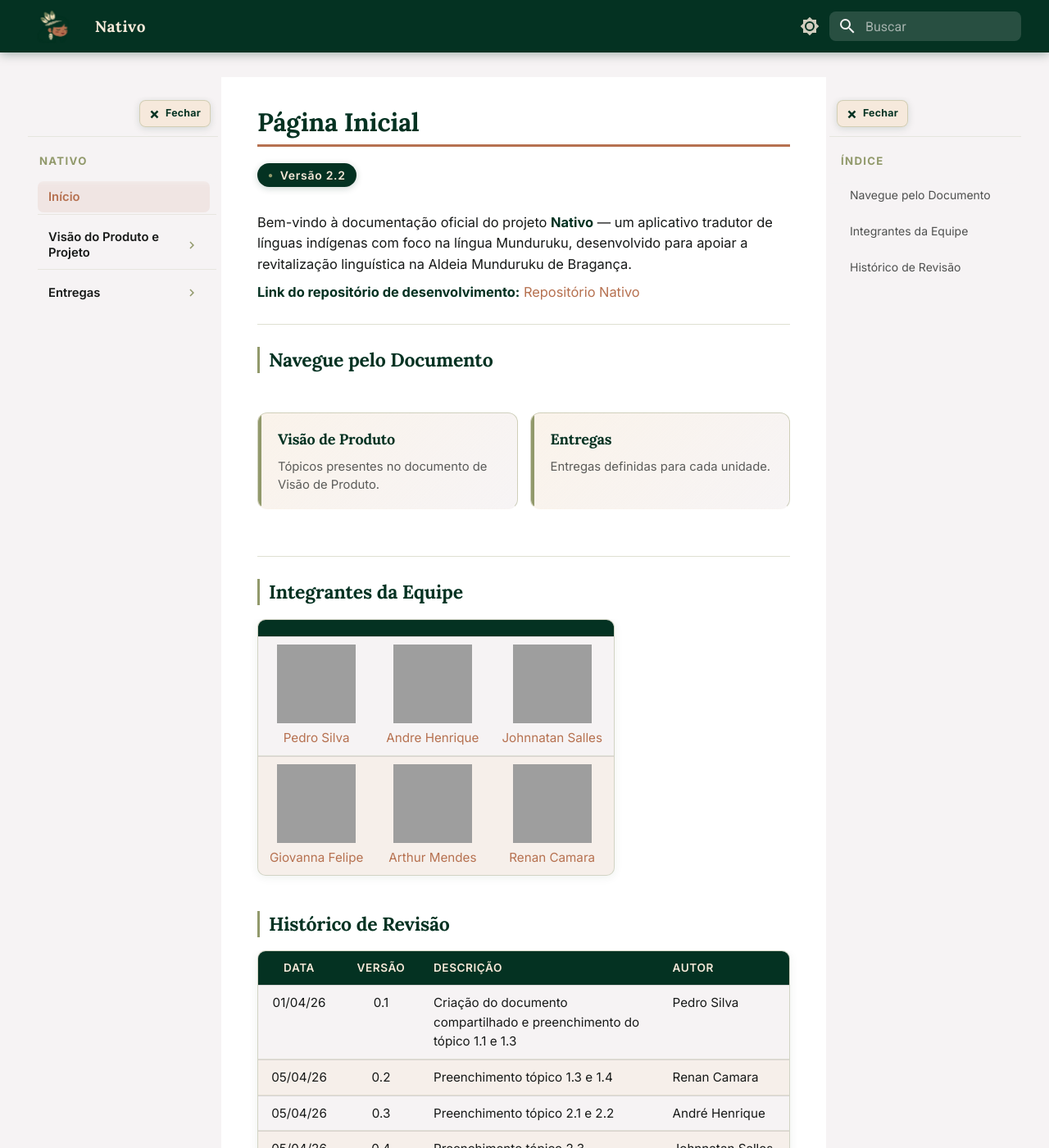
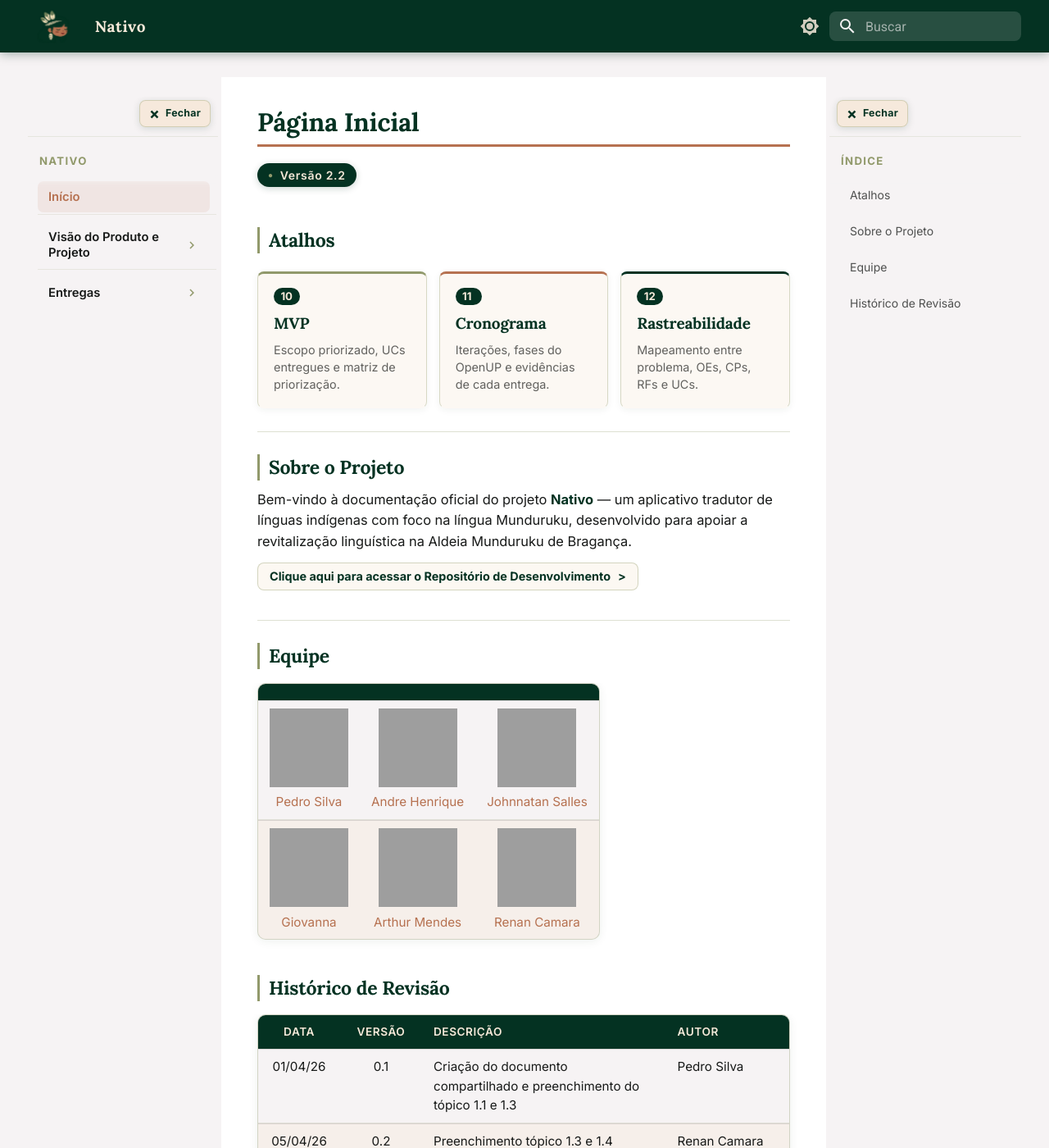
Before and after one commit to mdsreq-fga-unb/REQ-2026.1-T02-Nativo, an MkDocs documentation site: the page built from docs/index.md, in a window 1280 px wide and 1400 px high, cut to the strip 0-1400 px from the top of the window. Shown: the whole strip at 82% size. Built offline with MkDocs 1.6.1 and Material for MkDocs 9.7.7, drawn with Linux system fonts in a browser that asks for light colours; some of the changed text lies outside the part shown; grey boxes are pictures that could not be loaded.

Commit message:
pagina inicial com atalhos

```diff
--- a/docs/index.md
+++ b/docs/index.md
@@ -2,38 +2,46 @@
 
 <span class="version-badge">Versão 2.2</span>
 
-Bem-vindo à documentação oficial do projeto **Nativo** — um aplicativo tradutor de línguas indígenas com foco na língua Munduruku, desenvolvido para apoiar a revitalização linguística na Aldeia Munduruku de Bragança.
+## Atalhos
 
-**Link do repositório de desenvolvimento:** [Repositório Nativo](https://github.com/Requisitos-Anawe/Nativo){:target="_blank"}
+<div class="shortcut-cards">
+  <a class="shortcut-card shortcut-card--mvp" href="visao/mvp/">
+    <span class="shortcut-card__tag">10</span>
+    <h3>MVP</h3>
+    <p>Escopo priorizado, UCs entregues e matriz de priorização.</p>
+  </a>
 
----
+  <a class="shortcut-card shortcut-card--timeline" href="visao/cronograma/">
+    <span class="shortcut-card__tag">11</span>
+    <h3>Cronograma</h3>
+    <p>Iterações, fases do OpenUP e evidências de cada entrega.</p>
+  </a>
 
-## Navegue pelo Documento
-<div class= "section-cards">
-  <div class="section-cards">
-    <a class="section-card" href="visao/cenario">
-      <h3>Visão de Produto</h3>
-      <p>Tópicos presentes no documento de Visão de Produto.</p>
-    </a>
-  </div>
-
-  <div class="section-cards">
-    <a class="section-card" href="entregas/unidade1">
-      <h3>Entregas</h3>
-      <p>Entregas definidas para cada unidade.</p>
-    </a>
-  </div>
+  <a class="shortcut-card shortcut-card--trace" href="visao/rastreabilidade/">
+    <span class="shortcut-card__tag">12</span>
+    <h3>Rastreabilidade</h3>
+    <p>Mapeamento entre problema, OEs, CPs, RFs e UCs.</p>
+  </a>
 </div>
 
 ---
 
+## Sobre o Projeto
 
-## Integrantes da Equipe
+Bem-vindo à documentação oficial do projeto **Nativo** — um aplicativo tradutor de línguas indígenas com foco na língua Munduruku, desenvolvido para apoiar a revitalização linguística na Aldeia Munduruku de Bragança.
+
+<a class="repo-button" href="https://github.com/Requisitos-Anawe/Nativo" target="_blank" rel="noopener">
+  Clique aqui para acessar o Repositório de Desenvolvimento
+</a>
+
+---
+
+## Equipe
 
 |  |  |  |
 | :---: | :---: | :---: |
 | <a href="https://github.com/314dro" target="_blank"><img src="https://github.com/314dro.png?size=120" alt="Pedro Silva" width="96"><br>Pedro Silva</a> | <a href="https://github.com/andrehsb" target="_blank"><img src="https://github.com/andrehsb.png?size=120" alt="Andre Henrique" width="96"><br>Andre Henrique</a> | <a href="https://github.com/jsalless" target="_blank"><img src="https://github.com/jsalless.png?size=120" alt="Johnnatan Salles" width="96"><br>Johnnatan Salles</a> |
-| <a href="https://github.com/giovannafg" target="_blank"><img src="https://github.com/giovannafg.png?size=120" alt="Giovanna Felipe" width="96"><br>Giovanna Felipe</a> | <a href="https://github.com/artmendess" target="_blank"><img src="https://github.com/artmendess.png?size=120" alt="Arthur Mendes" width="96"><br>Arthur Mendes</a> | <a href="https://github.com/Renurin" target="_blank"><img src="https://github.com/Renurin.png?size=120" alt="Renan Camara" width="96"><br>Renan Camara</a> |
+| <a href="https://github.com/giovannafg" target="_blank"><img src="https://github.com/giovannafg.png?size=120" alt="Giovanna" width="96"><br>Giovanna</a> | <a href="https://github.com/artmendess" target="_blank"><img src="https://github.com/artmendess.png?size=120" alt="Arthur Mendes" width="96"><br>Arthur Mendes</a> | <a href="https://github.com/Renurin" target="_blank"><img src="https://github.com/Renurin.png?size=120" alt="Renan Camara" width="96"><br>Renan Camara</a> |
 
 ## Histórico de Revisão
 
@@ -63,3 +71,7 @@ Bem-vindo à documentação oficial do projeto **Nativo** — um aplicativo trad
 | 29/04/26 | 2.0 | Refatoração da seção 3 | Johnnatan Salles |
 | 06/05/26 | 2.1 | Adição Intervenção Social | Johnnatan Salles |
 | 10/05/26 | 2.2 | Preenchimento das seções 7 e 8 e dos tópicos 9 e 9.1 | Pedro Silva |
+| 16/05/26 | 2.3 | Escrita inicial dos Casos de Uso | Giovanna |
+| 15/06/26 | 2.4 | Atualização do cronograma com link dos entregáveis | Giovanna e André Henrique |
+| 30/06/26 | 2.5 | Atualização das UCs para o Pages, antes registradas apenas nas issues | Giovanna |
+| 01/07/26 | 2.6 | Reestruturação dos tópicos do Pages e Rastreabilidade | Giovanna |
--- a/docs/stylesheets/extra.css
+++ b/docs/stylesheets/extra.css
@@ -682,6 +682,154 @@ body.sidebar-collapsed-primary.sidebar-collapsed-secondary .md-content {
 }
 
 /* =====================================================
+   ATALHOS DA PÁGINA INICIAL
+   ===================================================== */
+.shortcut-cards {
+  display: grid;
+  grid-template-columns: repeat(3, minmax(0, 1fr));
+  gap: 0.75rem;
+  margin: 1.1rem 0 1.35rem;
+}
+
+.shortcut-card {
+  min-height: 7.1rem;
+  display: flex;
+  flex-direction: column;
+  justify-content: space-between;
+  gap: 0.55rem;
+  padding: 0.85rem 0.95rem;
+  border: 1px solid rgba(145, 153, 107, 0.34);
+  border-radius: 8px;
+  background: rgba(246, 233, 217, 0.32);
+  box-shadow: 0 2px 10px rgba(4, 50, 34, 0.06);
+  color: var(--nativo-evergreen) !important;
+  text-decoration: none !important;
+  transition: transform 0.16s ease, border-color 0.16s ease, box-shadow 0.16s ease, background-color 0.16s ease;
+}
+
+.shortcut-card:hover {
+  transform: translateY(-3px);
+  border-color: var(--nativo-cinnamon);
+  background: rgba(182, 113, 80, 0.08);
+  box-shadow: 0 8px 20px rgba(4, 50, 34, 0.12);
+}
+
+.shortcut-card__tag {
+  width: fit-content;
+  min-width: 1.6rem;
+  padding: 0.08rem 0.42rem;
+  border-radius: 999px;
+  background: var(--nativo-evergreen);
+  color: var(--nativo-cream);
+  font-size: 0.66rem;
+  font-weight: 700;
+  line-height: 1.35;
+}
+
+.shortcut-card h3 {
+  margin: 0 !important;
+  padding: 0 !important;
+  border: 0 !important;
+  color: var(--nativo-evergreen) !important;
+  font-size: 0.95rem !important;
+  line-height: 1.2;
+}
+
+.shortcut-card p {
+  margin: 0;
+  color: rgba(23, 25, 24, 0.68);
+  font-size: 0.72rem;
+  line-height: 1.45;
+}
+
+.shortcut-card--mvp {
+  border-top: 3px solid var(--nativo-sage);
+}
+
+.shortcut-card--timeline {
+  border-top: 3px solid var(--nativo-cinnamon);
+}
+
+.shortcut-card--trace {
+  border-top: 3px solid var(--nativo-evergreen);
+}
+
+[data-md-color-scheme="slate"] .shortcut-card {
+  background: rgba(4, 50, 34, 0.25);
+  border-color: rgba(145, 153, 107, 0.28);
+  color: var(--nativo-cream) !important;
+  box-shadow: 0 2px 12px rgba(0, 0, 0, 0.22);
+}
+
+[data-md-color-scheme="slate"] .shortcut-card:hover {
+  background: rgba(4, 50, 34, 0.36);
+  border-color: var(--nativo-cinnamon);
+  box-shadow: 0 8px 22px rgba(0, 0, 0, 0.34);
+}
+
+[data-md-color-scheme="slate"] .shortcut-card h3 {
+  color: var(--nativo-cream) !important;
+}
+
+[data-md-color-scheme="slate"] .shortcut-card p {
+  color: rgba(246, 233, 217, 0.68);
+}
+
+/* =====================================================
+   BOTÃO DO REPOSITÓRIO
+   ===================================================== */
+.md-typeset .repo-button {
+  display: inline-flex;
+  align-items: center;
+  width: fit-content;
+  margin: 0.2rem 0 0.55rem;
+  padding: 0.32rem 0.7rem;
+  border: 1px solid rgba(145, 153, 107, 0.38);
+  border-radius: 8px;
+  background: rgba(246, 233, 217, 0.34);
+  color: var(--nativo-evergreen) !important;
+  font-size: 0.72rem;
+  font-weight: 700;
+  line-height: 1.35;
+  text-decoration: none !important;
+  transition: background-color 0.16s ease, border-color 0.16s ease, color 0.16s ease, transform 0.16s ease;
+}
+
+.md-typeset .repo-button:hover {
+  transform: translateY(-1px);
+  border-color: var(--nativo-cinnamon);
+  background: rgba(182, 113, 80, 0.09);
+  color: var(--nativo-cinnamon) !important;
+}
+
+.md-typeset .repo-button::after {
+  content: ">";
+  margin-left: 0.45rem;
+  color: currentColor;
+}
+
+[data-md-color-scheme="slate"] .md-typeset .repo-button {
+  border-color: rgba(145, 153, 107, 0.28);
+  background: rgba(4, 50, 34, 0.28);
+  color: var(--nativo-cream) !important;
+}
+
+[data-md-color-scheme="slate"] .md-typeset .repo-button:hover {
+  border-color: var(--nativo-cinnamon);
+  color: var(--nativo-cinnamon) !important;
+}
+
+@media screen and (max-width: 760px) {
+  .shortcut-cards {
+    grid-template-columns: 1fr;
+  }
+
+  .shortcut-card {
+    min-height: 6.2rem;
+  }
+}
+
+/* =====================================================
    BADGE DE VERSÃO
    ===================================================== */
 .version-badge {
```
Also changed, not shown: other parts of docs/index.md (+3 -3 lines), docs/visao/rastreabilidade.md (+1 -1 lines).
